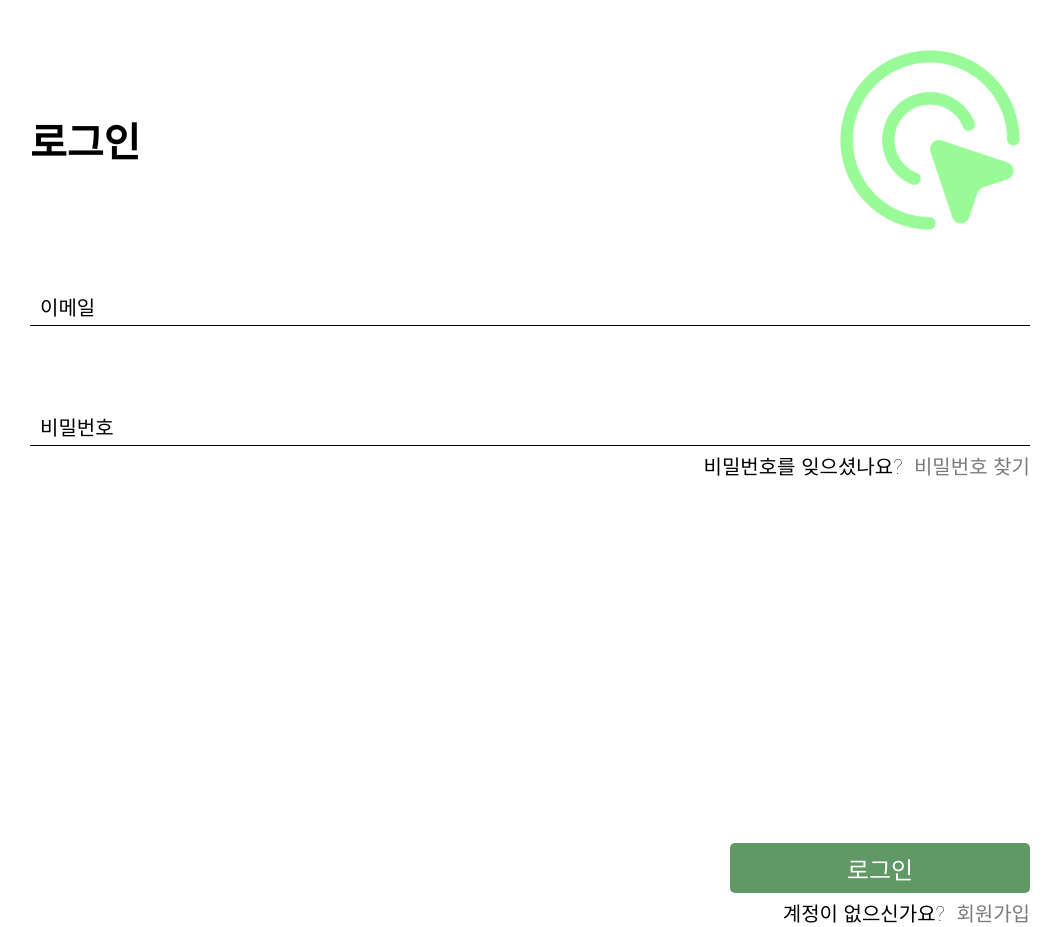
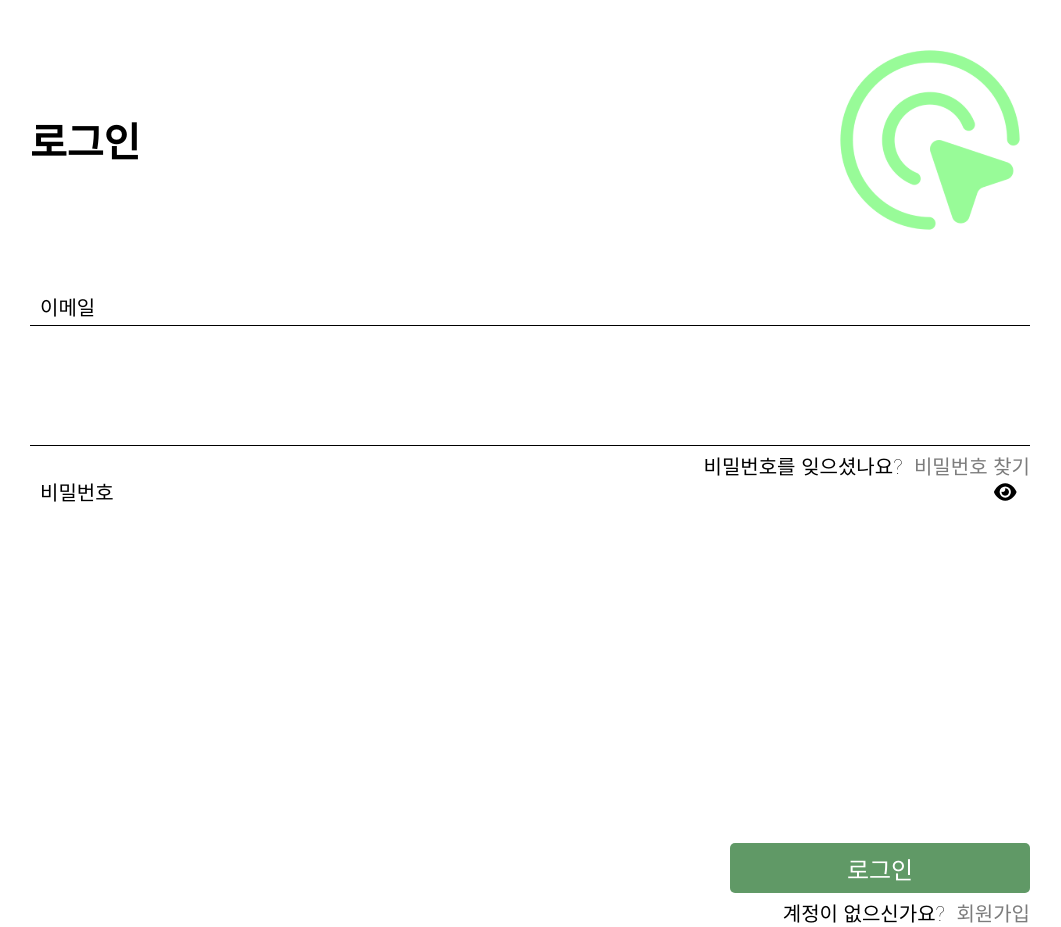
Before and after one commit to CUTY-DMS/Team1-KDA-Frontend, a React (Create React App) app in the folder kda/: page /signIn in a window 1280 px wide. Shown: the whole page, without its empty margins (110-1171 px from the left). Built offline with nearby package versions, Linux system fonts and the light colour scheme.

Commit message:
🌧 :: 비밀번호 확인 가능

```diff
--- a/kda/src/components/common/TextField.jsx
+++ b/kda/src/components/common/TextField.jsx
@@ -1,8 +1,11 @@
 import React, { useState, useEffect, useRef } from "react";
 import { styled } from "styled-components";
+import { faEye, faEyeSlash } from "@fortawesome/free-solid-svg-icons";
+import { FontAwesomeIcon } from "@fortawesome/react-fontawesome";
 
 function TextField({ width, height, text, type, name, value, event }) {
   const [upText, setFocus] = useState(false);
+  const [canSee, setSee] = useState(false);
   const input = useRef();
 
   const onFocus = () => {
@@ -13,6 +16,21 @@ function TextField({ width, height, text, type, name, value, event }) {
     if (input.current.value === "") setFocus(false);
   };
 
+  const onClick = () => {
+    setSee(!canSee);
+  };
+
+  const isType = () => {
+    if (type == "password") {
+      if (canSee === true) {
+        return "text";
+      } else {
+        return "password";
+      }
+    }
+    return type;
+  };
+
   useEffect(() => {
     if (input.current.value !== "") setFocus(true);
   }, []);
@@ -21,7 +39,7 @@ function TextField({ width, height, text, type, name, value, event }) {
     <Wrapper width={width} height={height}>
       <Input
         ref={input}
-        type={type}
+        type={isType()}
         width={width}
         height={height}
         value={value}
@@ -33,6 +51,21 @@ function TextField({ width, height, text, type, name, value, event }) {
         className={type === "password" ? "password" : ""}
       />
       <Label upText={upText}>{text}</Label>
+      {type === "password" ? (
+        <>
+          {canSee ? (
+            <Eye width={width} upText={upText} onClick={onClick}>
+              <FontAwesomeIcon
+                icon={faEyeSlash}
+                fontSize={20}></FontAwesomeIcon>
+            </Eye>
+          ) : (
+            <Eye width={width} upText={upText} onClick={onClick}>
+              <FontAwesomeIcon icon={faEye} fontSize={20}></FontAwesomeIcon>
+            </Eye>
+          )}
+        </>
+      ) : null}
     </Wrapper>
   );
 }
@@ -56,19 +89,23 @@ const Input = styled.input`
 `;
 
 const Label = styled.label`
+  position: relative;
   font-size: ${({ upText }) => (upText ? "16px" : "20px")};
   color: ${({ upText }) => (upText ? "#7C7C7C" : "black")};
   font-weight: 100;
   pointer-events: none;
   cursor: none;
-  position: relative;
   transition: 0.2s ease-in-out;
   bottom: ${({ upText }) => (upText ? "60px" : "34px")};
   left: ${({ upText }) => (upText ? "13px" : "10px")};
-  -webkit-touch-callout: none;
-  -webkit-user-select: none;
-  -khtml-user-select: none;
-  -moz-user-select: none;
-  -ms-user-select: none;
-  user-select: none;
 `;
+
+const Eye = styled.label`
+  cursor: pointer;
+  position: relative;
+  margin: 0;
+  transition: 0.2s ease-in-out;
+  bottom: ${({ upText }) => (upText ? "30px" : "34px")};
+  left: ${({ upText, width }) =>
+    upText ? `${width - 94}px` : `${width - 110}px`};
+`;
```
